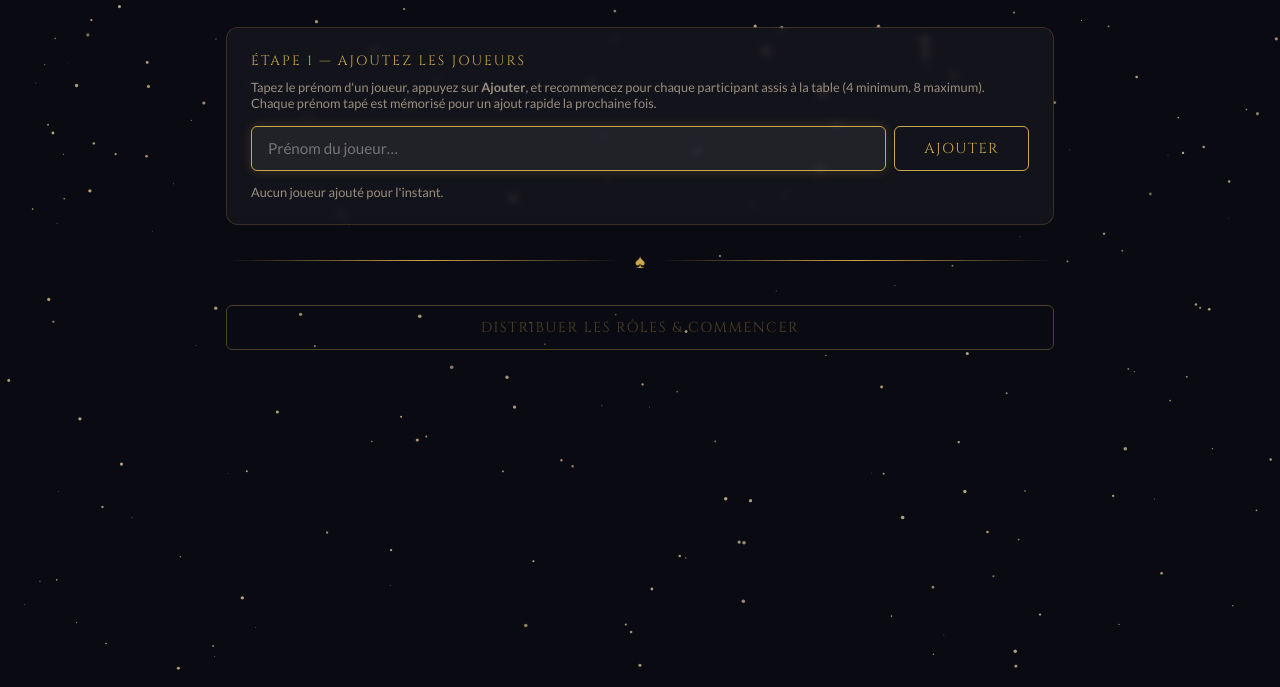
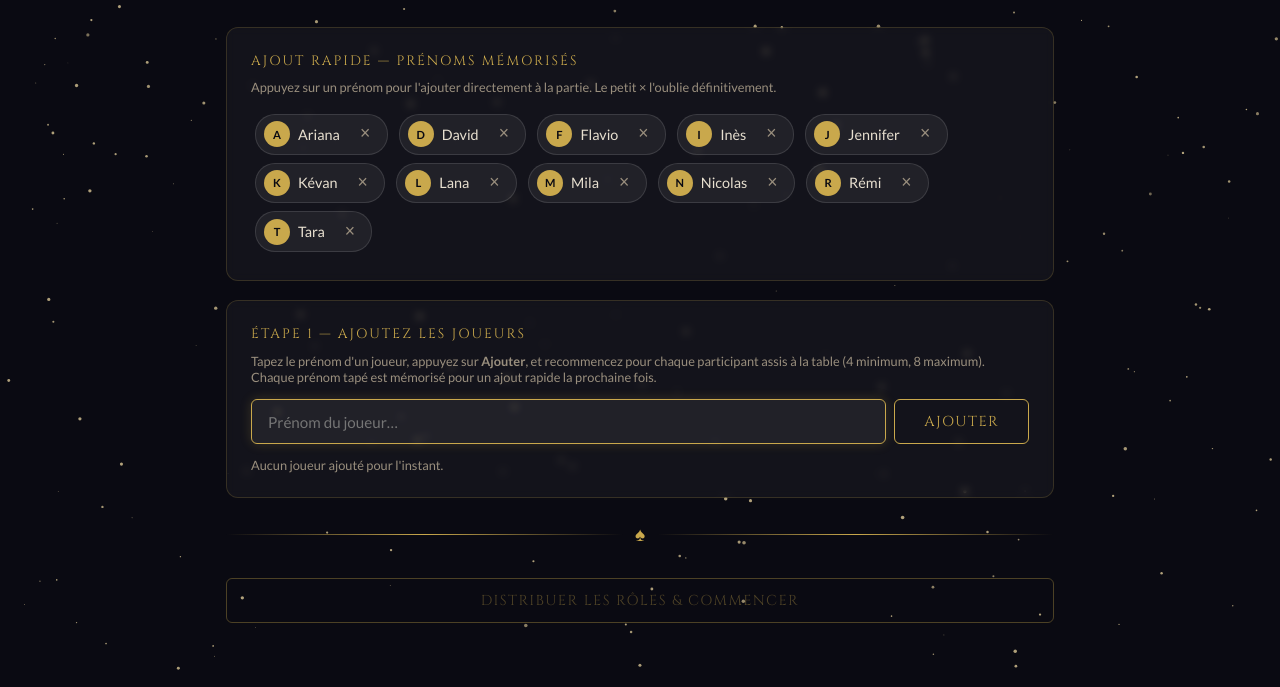
Before and after one commit to thecat78500/les-traitres, a plain HTML site: page index.html in a window 1280 px wide. Shown: the part 126-813 px from the top of the page. Drawn offline with Linux system fonts and the light colour scheme.

Commit message:
Preremplit la memoire des prenoms avec le groupe habituel
Ariana, David, Flavio, Ines, Jennifer, Kevan, Lana, Mila, Nicolas,
Remi, Tara -- trie alphabetiquement, utilise comme valeur par defaut
tant qu'aucune memoire locale n'existe deja sur l'appareil.

Co-Authored-By: Claude Sonnet 5 <noreply@anthropic.com>

```diff
--- a/index.html
+++ b/index.html
@@ -600,8 +600,13 @@ let setupPlayers = loadSavedPlayers();
 
 /* Persistent pool of every name ever typed, independent of the current
    game's active roster — powers the "ajout rapide" one-tap shortcuts. */
+const DEFAULT_KNOWN_NAMES = ['Ariana','David','Flavio','Inès','Jennifer','Kévan','Lana','Mila','Nicolas','Rémi','Tara'];
 function loadKnownNames() {
-  try { return JSON.parse(localStorage.getItem('traitres_known_names') || '[]'); } catch(e) { return []; }
+  try {
+    const raw = localStorage.getItem('traitres_known_names');
+    if (raw === null) return DEFAULT_KNOWN_NAMES.slice();
+    return JSON.parse(raw);
+  } catch(e) { return DEFAULT_KNOWN_NAMES.slice(); }
 }
 function saveKnownNames() {
   try { localStorage.setItem('traitres_known_names', JSON.stringify(knownNames)); } catch(e) {}
@@ -655,7 +660,7 @@ function renderChips() {
 
 function renderKnownNames() {
   const panel = document.getElementById('known-names-panel');
-  const available = knownNames.filter(n => !setupPlayers.includes(n));
+  const available = knownNames.filter(n => !setupPlayers.includes(n)).sort((a,b)=>a.localeCompare(b,'fr'));
   if (available.length === 0) { panel.style.display = 'none'; return; }
   panel.style.display = 'block';
   document.getElementById('known-names-list').innerHTML = available.map(n => `
```
Also changed, not shown: les-traitres.html (+7 -2 lines).
